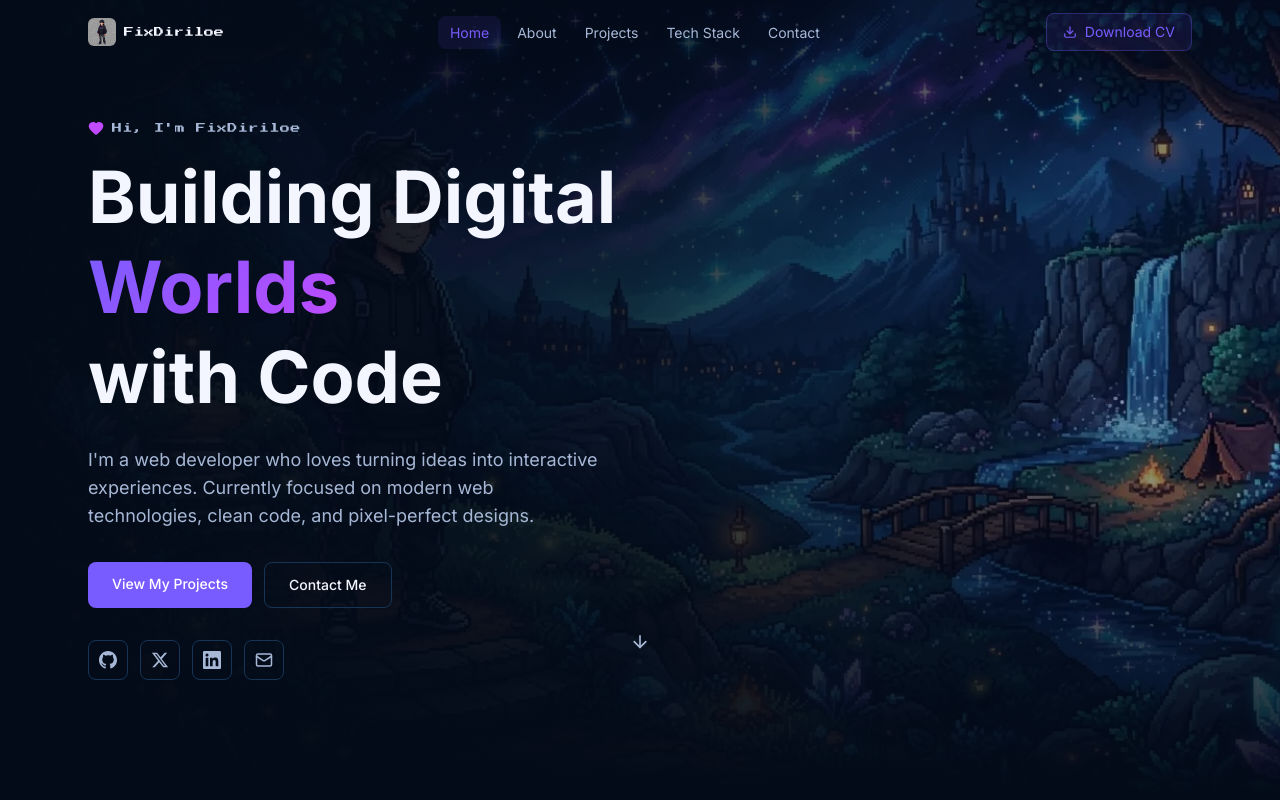
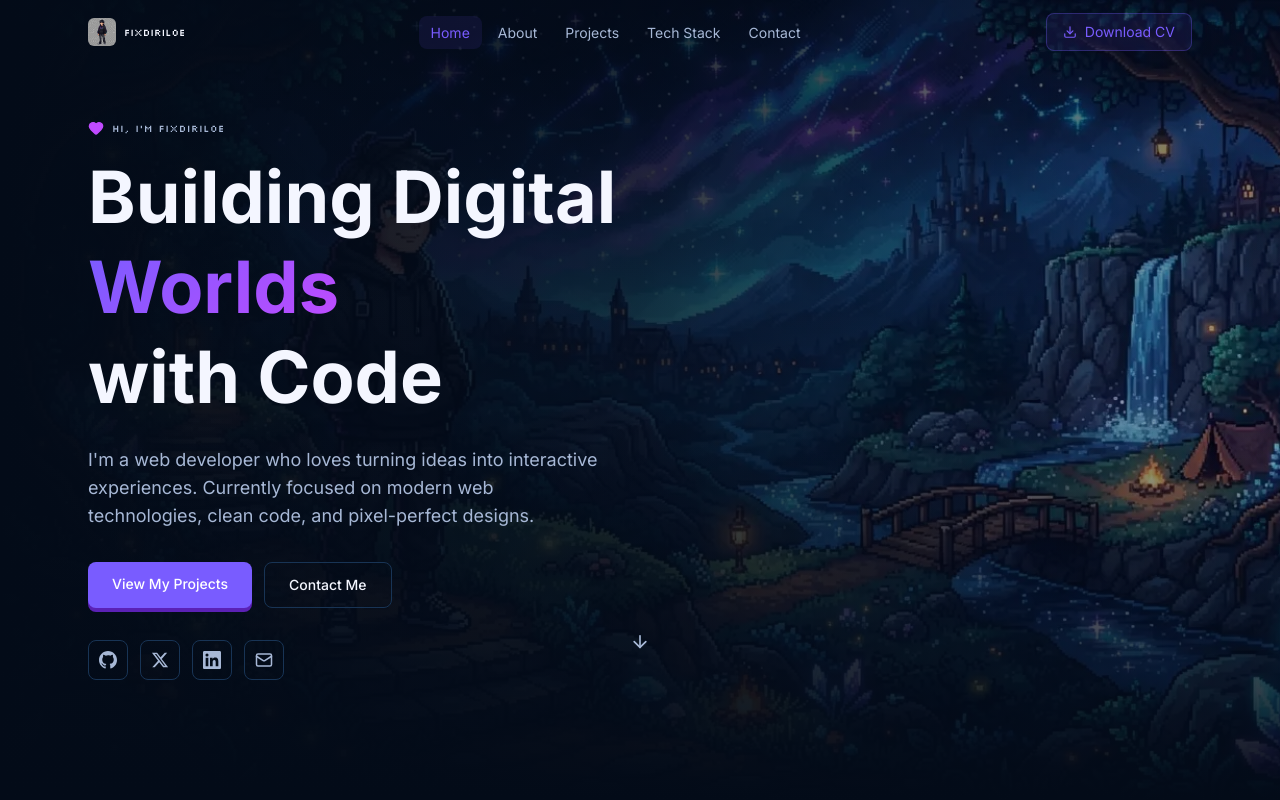
Before and after one commit to randitorizkypratama/Portofolio, a React (Vite) app: page / in a window 1280 px wide. Shown: the top 800 px of the page. Built offline with nearby package versions, Linux system fonts and the light colour scheme.

Commit message:
feat: add Silkscreen font, pixel shadows, card hover effects

```diff
--- a/index.html
+++ b/index.html
@@ -11,7 +11,7 @@
     <meta property="og:type" content="website" />
     <link rel="preconnect" href="https://fonts.googleapis.com" />
     <link rel="preconnect" href="https://fonts.gstatic.com" crossorigin />
-    <link href="https://fonts.googleapis.com/css2?family=Press+Start+2P&family=Inter:wght@400;500;600;700&display=swap" rel="stylesheet" />
+    <link href="https://fonts.googleapis.com/css2?family=Press+Start+2P&family=Silkscreen:wght@400;700&family=Inter:wght@400;500;600;700&display=swap" rel="stylesheet" />
   </head>
   <body>
     <div id="root"></div>
--- a/src/components/HeroSection.tsx
+++ b/src/components/HeroSection.tsx
@@ -73,7 +73,7 @@ export function HeroSection() {
           >
             <a
               href="#projects"
-              className="px-6 py-3 bg-primary text-white rounded-lg font-medium hover:bg-primary/90 transition-colors text-sm text-center"
+              className="px-6 py-3 bg-primary text-white rounded-lg font-medium hover:bg-primary/90 shadow-pixel-btn hover:shadow-pixel-glow transition-all text-sm text-center"
             >
               View My Projects
             </a>
--- a/src/components/ProjectsSection.tsx
+++ b/src/components/ProjectsSection.tsx
@@ -62,7 +62,7 @@ function ProjectThumbnail({ color, title }: { color: string; title: string }) {
 function ProjectCard({ project, index }: { project: Project; index: number }) {
   return (
     <ScrollReveal delay={index * 0.1}>
-      <div className="glow-border rounded-xl overflow-hidden bg-bg-elevated group hover:-translate-y-1 transition-all duration-300">
+      <div className="glow-border rounded-xl overflow-hidden bg-bg-elevated group hover:-translate-y-1 hover:shadow-card-hover transition-all duration-300">
         <ProjectThumbnail color={project.color} title={project.title} />
         <div className="p-5">
           <h3 className="font-semibold text-text-main mb-2 group-hover:text-primary transition-colors">
--- a/src/components/TechStackSection.tsx
+++ b/src/components/TechStackSection.tsx
@@ -80,7 +80,7 @@ export function TechStackSection() {
           <div className="grid grid-cols-2 sm:grid-cols-3 gap-3">
             {techStack.map((tech, i) => (
               <ScrollReveal key={tech.name} delay={i * 0.05}>
-                <div className="glow-border rounded-xl p-4 bg-bg-elevated hover:bg-bg-secondary transition-colors group">
+                <div className="glow-border rounded-xl p-4 bg-bg-elevated hover:bg-bg-secondary hover:shadow-card-hover transition-all group">
                   <div className="flex items-center gap-3 mb-2">
                     <TechIcon name={tech.icon} />
                     <span className="font-semibold text-sm text-text-main group-hover:text-primary transition-colors">
--- a/src/index.css
+++ b/src/index.css
@@ -10,8 +10,13 @@
   --color-text-main: #F4F6FF;
   --color-text-secondary: #A7B8D6;
   --color-border: #183455;
-  --font-pixel: "Press Start 2P", monospace;
+  --font-pixel: "Silkscreen", monospace;
+  --font-retro: "Press Start 2P", monospace;
   --font-sans: "Inter", system-ui, sans-serif;
+
+  --shadow-pixel-btn: 0 4px 0 0 #5b21b6;
+  --shadow-pixel-glow: 0 0 15px rgba(168, 85, 247, 0.4);
+  --shadow-card-hover: 0 10px 25px -5px rgba(14, 23, 42, 0.8), 0 0 12px 1px rgba(99, 102, 241, 0.15);
 }
 
 html {
@@ -73,6 +78,22 @@ body {
   font-family: var(--font-pixel);
 }
 
+.retro-font {
+  font-family: var(--font-retro);
+}
+
+.shadow-pixel-btn {
+  box-shadow: var(--shadow-pixel-btn);
+}
+
+.shadow-pixel-glow {
+  box-shadow: var(--shadow-pixel-glow);
+}
+
+.shadow-card-hover {
+  box-shadow: var(--shadow-card-hover);
+}
+
 .gradient-text {
   background: linear-gradient(135deg, var(--color-primary), var(--color-accent));
   -webkit-background-clip: text;
```
